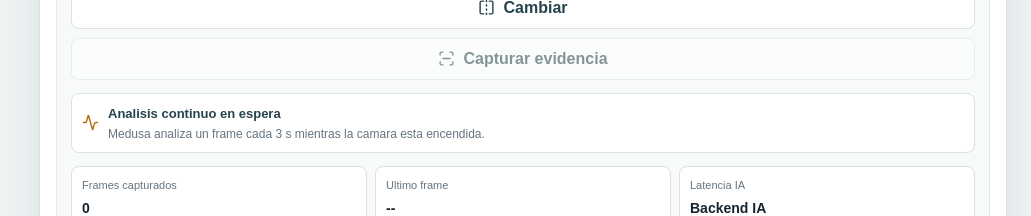
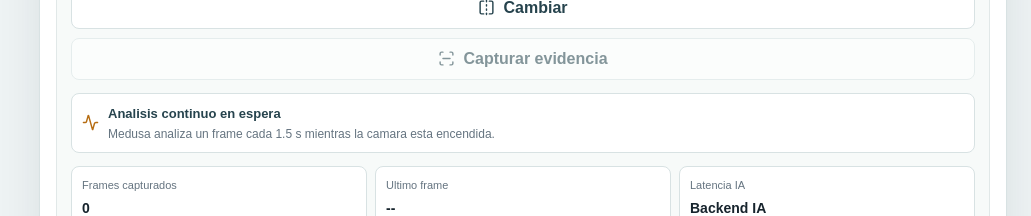
Before and after one commit to salemtawil/medusa, a Next.js app: page / in a window 1280 px wide. Shown: the part 1160-1376 px from the top of the page, without its empty margins (249-1280 px from the left). Built offline with nearby package versions, Linux system fonts and the light colour scheme.

Commit message:
Analyze camera frames every 1.5 seconds

```diff
--- a/app/device-camera-panel.tsx
+++ b/app/device-camera-panel.tsx
@@ -62,7 +62,7 @@ export function DeviceCameraPanel() {
     }, 900);
     const interval = window.setInterval(() => {
       void analyzeFrame();
-    }, 3000);
+    }, 1500);
 
     return () => {
       window.clearTimeout(warmup);
@@ -271,7 +271,7 @@ export function DeviceCameraPanel() {
             {analysisState === "analyzing" ? <Loader2 className="spin-icon" size={17} aria-hidden="true" /> : <Activity size={17} aria-hidden="true" />}
             <div>
               <strong>{cameraState === "live" ? "Analisis continuo activo" : "Analisis continuo en espera"}</strong>
-              <span>Medusa analiza un frame cada 3 s mientras la camara esta encendida.</span>
+              <span>Medusa analiza un frame cada 1.5 s mientras la camara esta encendida.</span>
             </div>
           </div>
 
```
Also changed, not shown: 1 other file (tests, documents, lock files or other folders).
